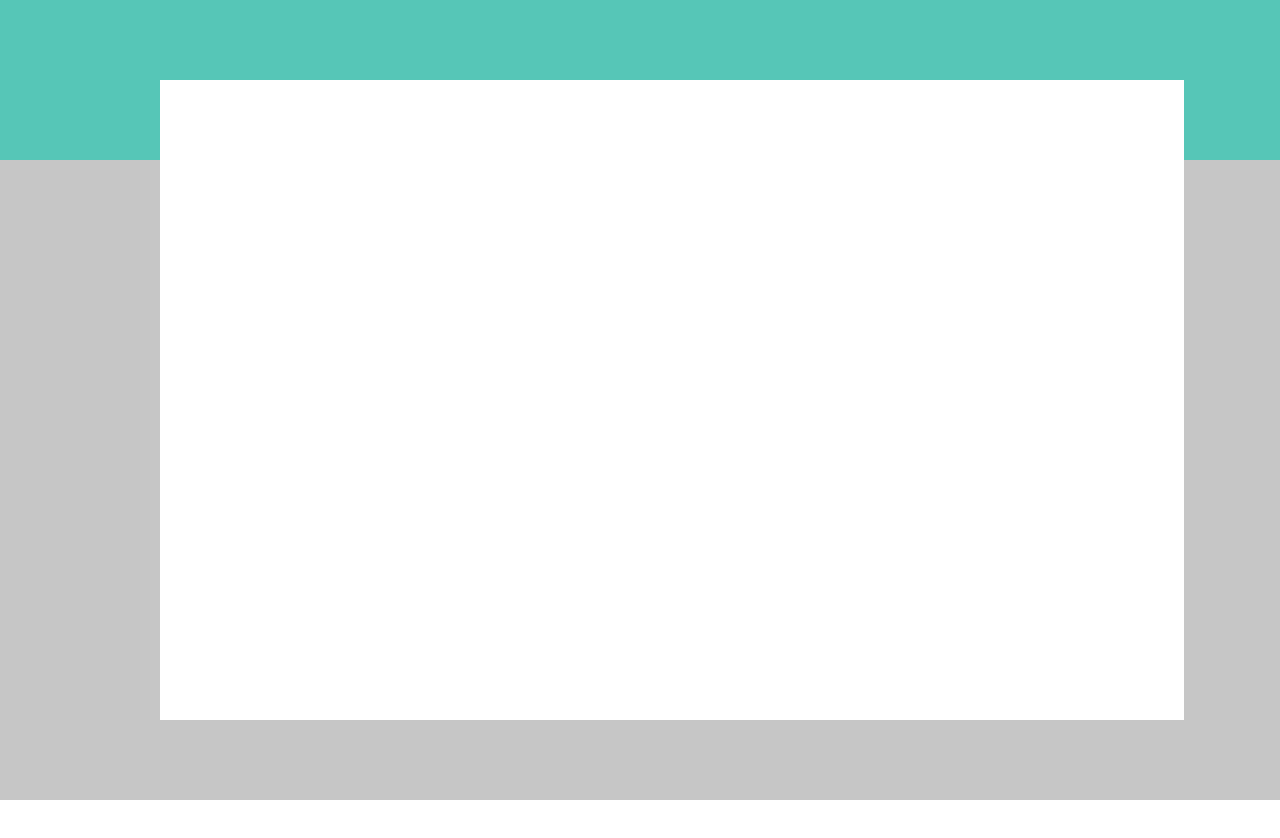
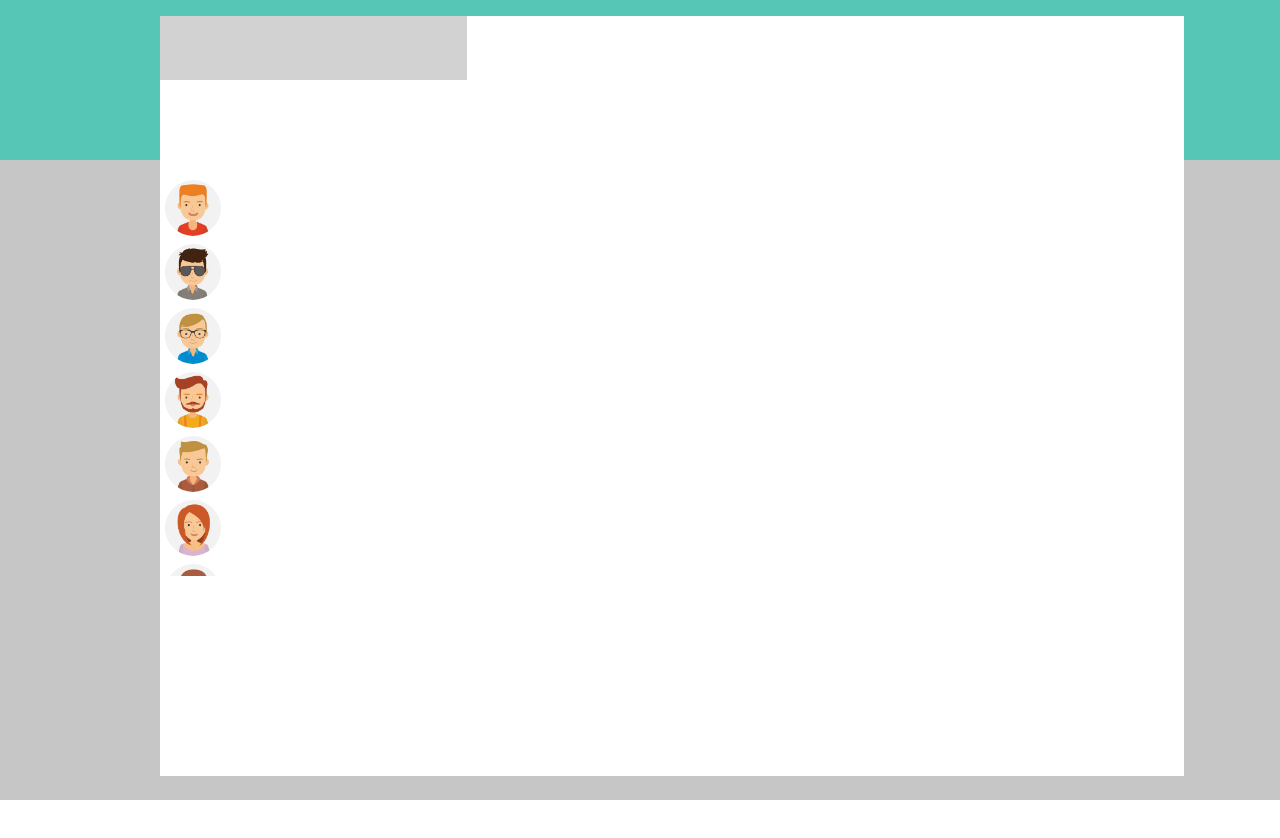
Before and after one commit to Vitofarenga/vue-boolzapp, a plain HTML site: page index.html in a window 1280 px wide. Before the commit the page ends 800 px from the top, so only its background shows below. Drawn offline with nearby package versions, Linux system fonts and the light colour scheme.

Commit message:
creazione delle chat

```diff
--- a/index.html
+++ b/index.html
@@ -11,7 +11,29 @@
 <body>
     <div id="root">
         <div id="contenitore">
-            <div id="display"></div>
+            <div id="display">
+                <div id="left">
+                    <div class="dim color">
+                        <div class="userpic">
+
+                        </div>
+                    </div>
+                    <div class="dim"></div>
+                    <div id="dim2"></div>
+                    <div class="dim3">
+                        <div class="chat" v-for="(contact, index) in contacts"
+                        :class="(index === activeContact) ? 'contact active' : 'contact'"
+                        @click="setActiveConversation(index)">
+                           <div class="userpic">
+                            <img :src="'img/avatar' + contact.avatar + '.jpg'" :alt="contact.name">
+                           </div>
+                        </div>
+                    </div>
+                </div>
+                <div id="right">
+
+                </div>
+            </div>
             <div id="b_1"></div>
             <div id="b_2"></div>
 
--- a/main.js
+++ b/main.js
@@ -1,3 +1,6 @@
+const root = new Vue({
+    el:'#root',
+    data: {
         contacts: [
             {
                 name: 'Michele',
@@ -157,7 +160,19 @@ contacts: [
                         date: '10/01/2020 15:51:00',
                         message: 'OK!!',
                         status: 'received'
-            }
+                    },
                 ],
-    }
-]
+
+            },
+        ],
+        activeContact: 0,
+    },
+    mounted(){
+
+    },
+    methods : {
+        setActiveConversation(index){
+            this.activeContact = index;
+        },
+    },
+});
--- a/style.css
+++ b/style.css
@@ -18,11 +18,61 @@
     position:relative;
 }
 #display{
-    height: 80vh;
+    height: 95vh;
     width: 80vw;
     position: absolute;
     z-index: 1;
-    top: 5rem;
+    top: 1rem;
     left: 10rem;
     background-color: white;
 }
+#left{
+    width: 30%;
+    height: 100%;
+}
+#right{
+    display: flex;
+    width: 70%;
+    height: 100%;
+}
+.dim{
+    width: 100%;
+    height: 4rem;
+    display: flex;
+    align-items: center;
+}
+#dim2{
+    width: 100%;
+    height: 2rem;
+}
+.dim3{
+    width: 100%;
+    height: 25rem;
+    overflow-y:scroll;
+}
+
+.color{
+    background-color: rgb(210, 210, 210);
+}
+.userpic{
+height: 3.5rem;
+width: 3.5rem;
+border-radius: 50%;
+
+margin-left: 0.3rem;
+
+}
+.chat{
+    width: 100%;
+    height: 4rem;
+    display: flex;
+
+}
+img{
+    width: 3.5rem;
+    border-radius: 50%;
+    margin-top: 0.25rem;
+}
+.active:hover{
+    background-color: grey;
+}
```
Lines whose indentation alone changed are shown as unchanged.
